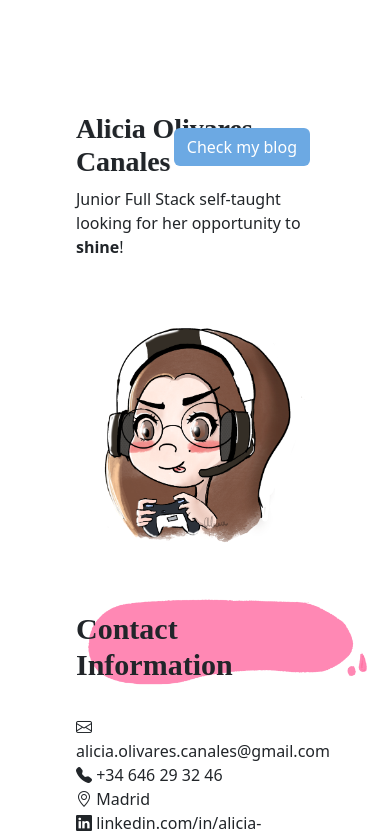
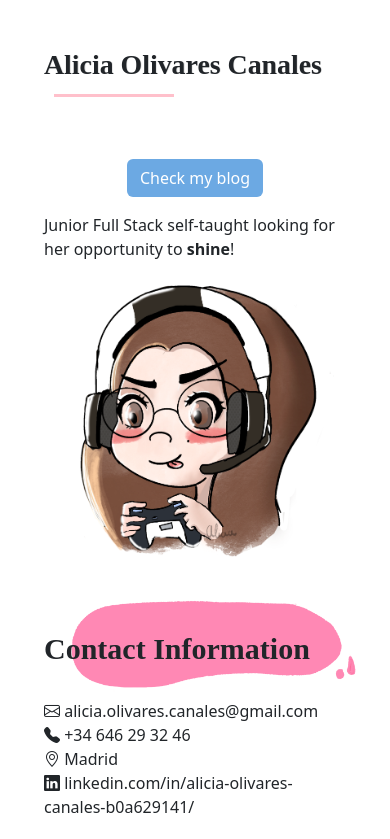
Before and after one commit to Alicia-OC/aliciaoc-portfolio, a React (Create React App) app: page / in a window 390 px wide. Shown: the top 839 px of the page. Built offline with nearby package versions, Linux system fonts and the light colour scheme; a web font is replaced by a local one.

Commit message:
added @media css and fixed button when screensize is <899px

```diff
--- a/src/App.css
+++ b/src/App.css
@@ -65,10 +65,53 @@
   position: fixed;
   right: 0;
   margin: 1rem;
-  /* spacing */
   z-index: 999;
 }
 
+
+/* Small devices (phones, 0px to 599px) */
+@media (max-width: 599px) {
+  .main-title button {
+    position: static;
+    margin: 1rem auto;
+    display: block;
+  }
+  .main {
+    padding: 2rem;
+  }
+  .section-title {
+    padding-top: 1rem;
+  }
+
+  .blog.btn {
+    margin: 0;
+  }
+}
+
+/* Medium devices (tablets, 600px to 899px) */
+@media (min-width: 600px) and (max-width: 899px) {
+  .main-title button {
+    position: static;
+    margin: 1rem auto;
+    display: block;
+  }
+}
+
+/* Large devices (small laptops, 900px to 1199px) */
+@media (min-width: 900px) and (max-width: 1199px) {
+  .section-title {
+    padding-bottom: 3rem;
+    padding-top: 3rem;
+  }
+}
+
+/* Extra large devices (desktops, 1200px and up) */
+@media (min-width: 1200px) {
+  .section-title {
+    padding-bottom: 3rem;
+    padding-top: 3rem;
+  }
+}
 
 :root h4 {
   font-family: var(--font-fancy);
@@ -112,12 +155,6 @@ h4::before {
   margin: 10px 10px;
 
 }
-
-.section-title {
-  padding-bottom: 3rem;
-  padding-top: 3rem;
-}
-
 
 .find-me-grid {
   display: grid;
```
